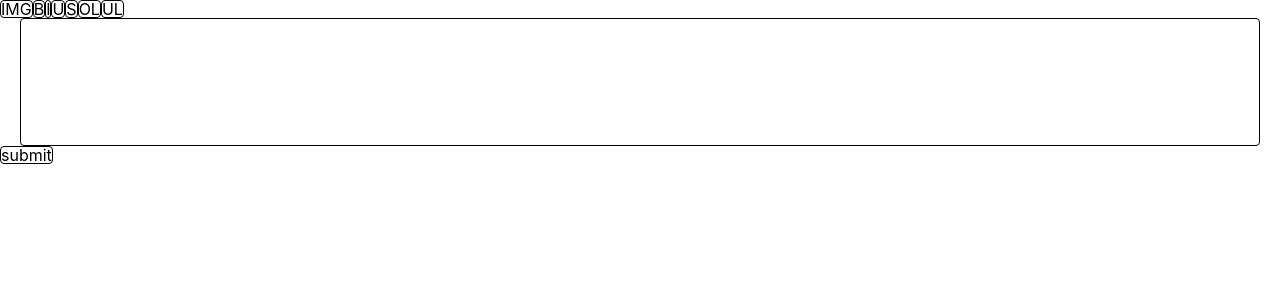
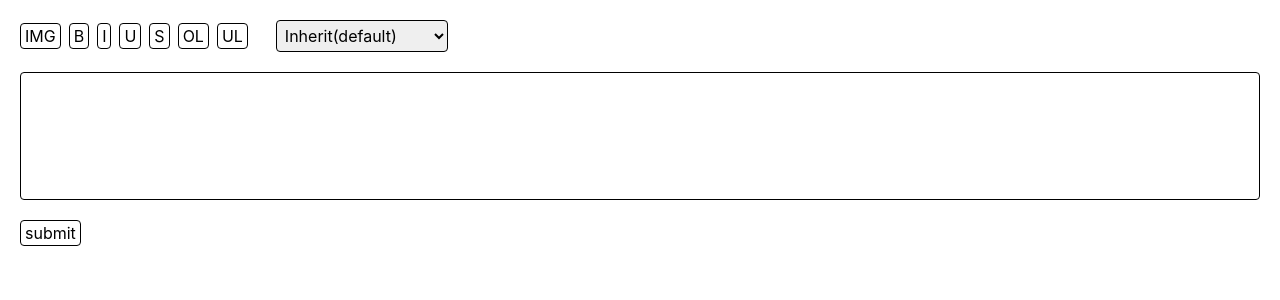
Before and after one commit to seokahee/RE-V-UP-VER3, a Next.js app: page /editor in a window 1280 px wide. Shown: the top 300 px of the page. Built offline with nearby package versions, Linux system fonts and the light colour scheme.

Commit message:
Feat(#31): 글자 폰트 바꾸기 기능 신규

```diff
--- a/src/components/editor/BasicEditor.tsx
+++ b/src/components/editor/BasicEditor.tsx
@@ -4,12 +4,18 @@ import React, { useRef } from "react";
 const BasicEditor = () => {
   const editorRef = useRef<HTMLDivElement>(null);
   const editorValue = editorRef.current;
+  const fontNameSelectorRef = useRef<HTMLSelectElement>(null);
 
   const applyStyle = (style: string): void => {
     if (editorValue) {
       document.execCommand(style);
       focusEditor();
     }
+  };
+
+  const changeFontName = (name: string) => {
+    document.execCommand("fontName", false, name);
+    focusEditor();
   };
 
   const focusEditor = () => {
@@ -51,6 +57,17 @@ const BasicEditor = () => {
       >
         UL
       </button>
+      <select
+        id="select-font"
+        ref={fontNameSelectorRef}
+        onChange={(e) => changeFontName(e.target.value)}
+        className={`ml-5 mr-2 my-5 p-1 border border-solid border-black rounded`}
+      >
+        <option value="Inherit">Inherit(default)</option>
+        <option value="Arial">Arial</option>
+        <option value="Times New Roman">Times New Roman</option>
+        <option value="Verdana">Verdana</option>
+      </select>
       <div
         id="editor"
         ref={editorRef}
```
